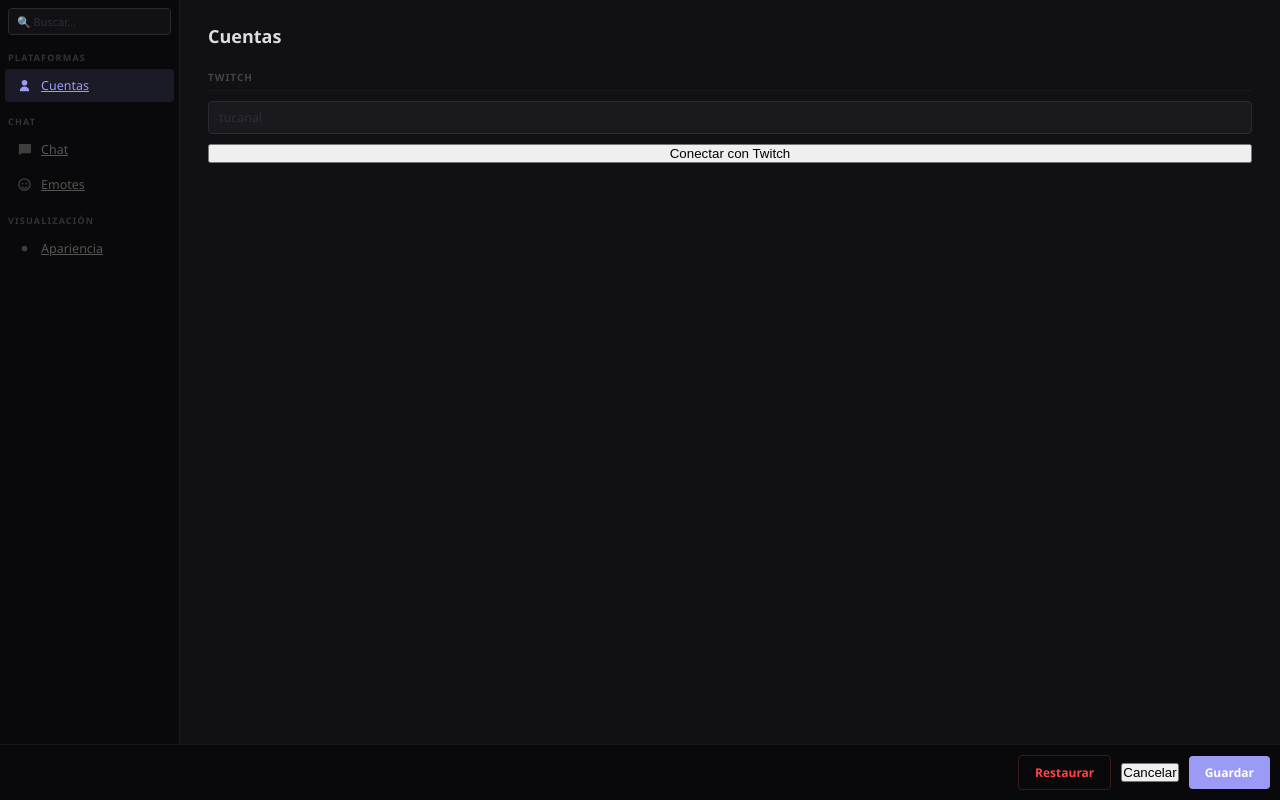
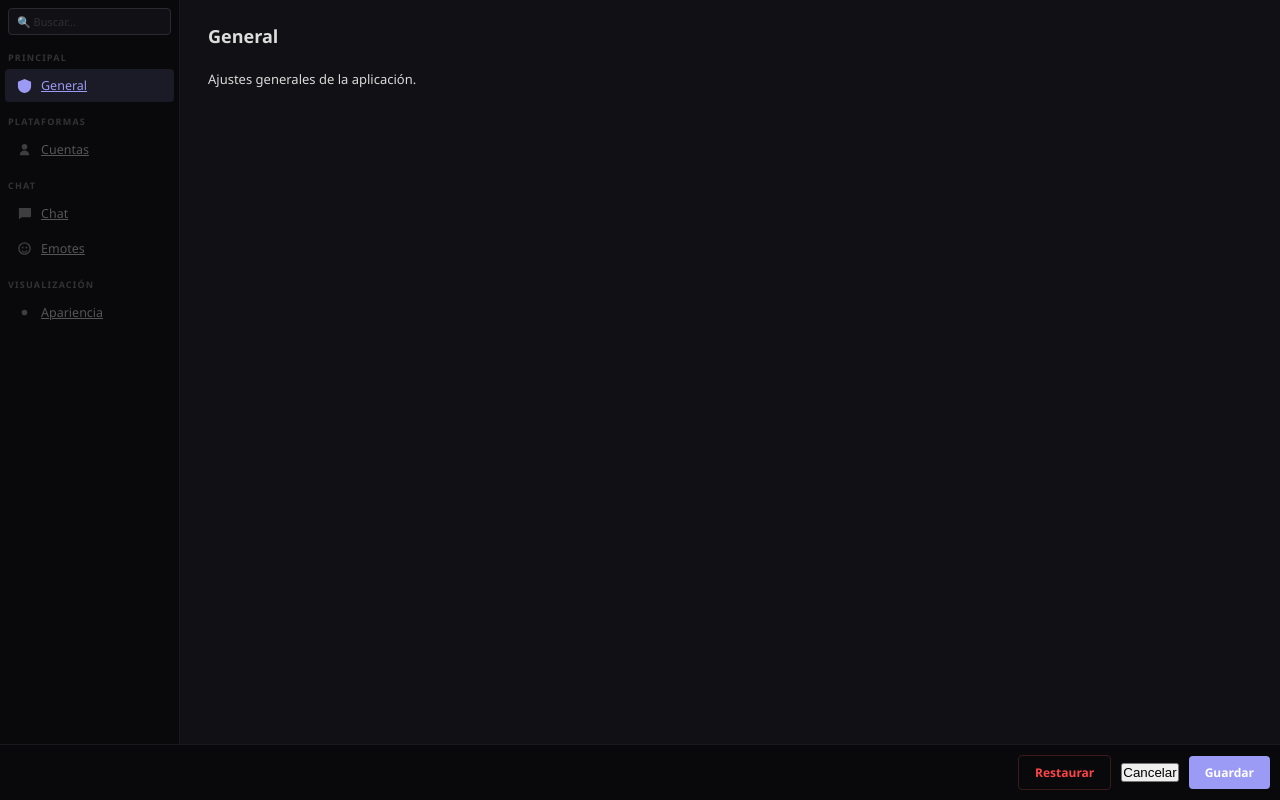
Before and after one commit to ofvvv/chattering, an Electron app: page public/settings.html in a window 1280 px wide. Drawn offline with Linux system fonts and the light colour scheme; no server answers.

Commit message:
rework settings

```diff
--- a/public/settings.html
+++ b/public/settings.html
@@ -13,8 +13,13 @@
       <input id="search-input" type="text" placeholder="🔍 Buscar..."
         style="width:100%;background:#111115;border:1px solid #2a2a32;color:#dadada;padding:5px 8px;font-size:11px;border-radius:4px;outline:none;font-family:inherit">
     </div>
+    <div class="sb-section">Principal</div>
+    <a href="#page-general" class="sb-item active">
+        <svg viewBox="0 0 16 16" fill="currentColor"><path d="M8 1L1 4v5c0 3.5 3 6.5 7 7 4-0.5 7-3.5 7-7V4z"/></svg>
+        General
+    </a>
     <div class="sb-section">Plataformas</div>
-    <a href="#page-cuentas" class="sb-item active">
+    <a href="#page-cuentas" class="sb-item">
       <svg viewBox="0 0 16 16" fill="currentColor"><path d="M8 8a3 3 0 1 0 0-6 3 3 0 0 0 0 6zm5 5.5a.5.5 0 0 1-.5.5h-9a.5.5 0 0 1-.5-.5C3 11 5.24 9 8 9s5 2 5 4.5z"/></svg>
       Cuentas
     </a>
@@ -37,8 +42,14 @@
   <!-- CONTENT PAGES -->
   <div id="content">
 
+    <!-- GENERAL -->
+    <div class="page active" id="page-general">
+        <div class="page-title">General</div>
+        <p>Ajustes generales de la aplicación.</p>
+    </div>
+
     <!-- CUENTAS -->
-    <div class="page active" id="page-cuentas">
+    <div class="page" id="page-cuentas" style="display:none;">
       <div class="page-title">Cuentas</div>
       <div class="section">
         <div class="section-title">Twitch</div>
@@ -92,6 +103,7 @@
 </div>
 
 <script src="js/settings/settings-helpers.js"></script>
+<script src="js/settings/settings-tags.js"></script>
 <script src="js/settings/settings-form.js"></script>
 <script src="js/settings/settings-ui.js"></script>
 <script src="js/settings/settings-accounts.js"></script>
```
